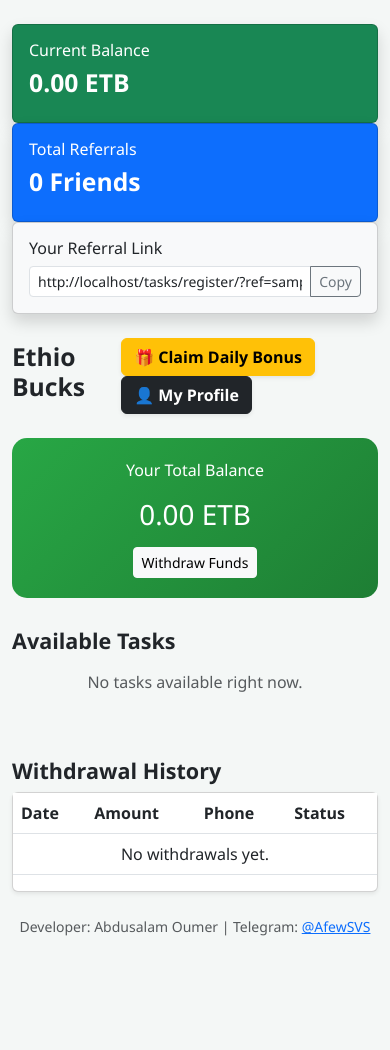
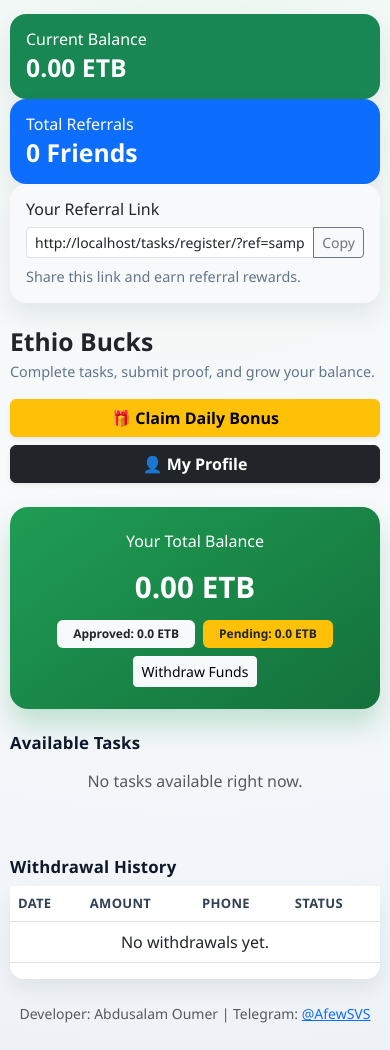
Before and after one commit to oumersalah2-cmd/EthioBucks, a Django app: page /tasks/ in a window 390 px wide. Before the commit the page ends 936 px from the top, so only its background shows below. Run offline with Django 5.2, Linux system fonts and the light colour scheme; the visitor is signed in with stand-in values (Sample User, id 1); data comes from the database, SQL or seed files in the repository; data that the repository does not hold is empty.

Commit message:
Polish key pages with mobile-first professional UI

```diff
--- a/tasks/templates/tasks/task_list.html
+++ b/tasks/templates/tasks/task_list.html
@@ -6,55 +6,133 @@
     <title>Ethio Bucks Dashboard</title>
     <link href="https://cdn.jsdelivr.net/npm/bootstrap@5.3.0/dist/css/bootstrap.min.css" rel="stylesheet">
     <style>
-        body { background-color: #f4f7f6; font-family: 'Segoe UI', Tahoma, Geneva, Verdana, sans-serif; }
-        .wallet-card { background: linear-gradient(135deg, #28a745 0%, #1e7e34 100%); color: white; border-radius: 15px; padding: 20px; margin-bottom: 30px; }
-        .task-card { border: none; border-radius: 10px; transition: transform 0.2s; }
-        .task-card:hover { transform: translateY(-5px); }
+        :root {
+            --bg-soft: #f3f7f5;
+            --ink: #0f172a;
+            --muted: #64748b;
+            --brand: #1f9d55;
+        }
+        body {
+            background: radial-gradient(circle at top, #eef7f2 0%, #f8fafc 52%, #eef2f7 100%);
+            color: var(--ink);
+            font-family: "Segoe UI", Tahoma, Geneva, Verdana, sans-serif;
+            min-height: 100vh;
+        }
+        .page-wrap {
+            max-width: 1120px;
+            margin: 0 auto;
+            padding: 20px 14px 30px;
+        }
+        .top-stat {
+            border: none;
+            border-radius: 16px;
+            box-shadow: 0 12px 24px rgba(15, 23, 42, 0.08);
+        }
+        .wallet-card {
+            background: linear-gradient(145deg, #1f9d55 0%, #14713b 100%);
+            color: white;
+            border: none;
+            border-radius: 18px;
+            padding: 22px;
+            box-shadow: 0 16px 28px rgba(31, 157, 85, 0.25);
+        }
+        .section-title {
+            font-weight: 700;
+            font-size: 1.2rem;
+            letter-spacing: 0.2px;
+        }
+        .task-card {
+            border: none;
+            border-radius: 14px;
+            transition: transform 0.2s ease, box-shadow 0.2s ease;
+            box-shadow: 0 10px 18px rgba(15, 23, 42, 0.06);
+        }
+        .task-card:hover {
+            transform: translateY(-4px);
+            box-shadow: 0 16px 24px rgba(15, 23, 42, 0.12);
+        }
+        .history-card {
+            border: none;
+            border-radius: 14px;
+            box-shadow: 0 10px 20px rgba(15, 23, 42, 0.07);
+        }
+        .table thead th {
+            font-size: 13px;
+            text-transform: uppercase;
+            letter-spacing: 0.3px;
+            color: #334155;
+        }
+        .soft-note {
+            color: var(--muted);
+            font-size: 0.9rem;
+        }
+        @media (max-width: 767.98px) {
+            .page-wrap {
+                padding: 14px 10px 26px;
+            }
+            .hero-actions .btn {
+                width: 100%;
+                margin-bottom: 8px;
+            }
+            .hero-actions .btn:last-child {
+                margin-bottom: 0;
+            }
+            .wallet-card h1 {
+                font-size: 1.85rem;
+            }
+            .section-title {
+                font-size: 1.05rem;
+            }
+        }
     </style>
 </head>
 <body>
 
-<div class="container py-4">
+<div class="page-wrap">
 
     <!-- TOP CARDS -->
     <div class="row mb-4">
         <div class="col-md-4">
-            <div class="card bg-success text-white shadow">
+            <div class="card top-stat bg-success text-white">
                 <div class="card-body">
-                    <h6>Current Balance</h6>
-                    <h2 class="fw-bold">{{ profile.balance }} ETB</h2>
+                    <h6 class="mb-1">Current Balance</h6>
+                    <h2 class="fw-bold mb-0">{{ profile.balance }} ETB</h2>
                 </div>
             </div>
         </div>
 
         <div class="col-md-4">
-            <div class="card bg-primary text-white shadow">
+            <div class="card top-stat bg-primary text-white">
                 <div class="card-body">
-                    <h6>Total Referrals</h6>
-                    <h2 class="fw-bold">{{ referral_count }} Friends</h2>
+                    <h6 class="mb-1">Total Referrals</h6>
+                    <h2 class="fw-bold mb-0">{{ referral_count }} Friends</h2>
                 </div>
             </div>
         </div>
 
         <div class="col-md-4">
-            <div class="card bg-light shadow">
+            <div class="card top-stat bg-light">
                 <div class="card-body">
                     <h6>Your Referral Link</h6>
                     <div class="input-group">
                         <input type="text" id="refLink" class="form-control form-control-sm"
                                value="{{ request.scheme }}://{{ request.get_host }}{% url 'tasks:register' %}?ref={{ request.user.username }}"
                                readonly>
-                        <button class="btn btn-outline-secondary btn-sm" onclick="copyLink()">Copy</button>
+                        <button class="btn btn-outline-secondary btn-sm" onclick="copyLink(this)">Copy</button>
                     </div>
+                    <small class="soft-note d-block mt-2">Share this link and earn referral rewards.</small>
                 </div>
             </div>
         </div>
     </div>
 
     <!-- HEADER -->
-    <div class="d-flex justify-content-between align-items-center mb-4">
-        <h2 class="fw-bold text-dark">Ethio Bucks</h2>
-        <div>
+    <div class="d-md-flex justify-content-between align-items-center mb-4">
+        <div class="mb-3 mb-md-0">
+            <h2 class="fw-bold text-dark mb-1">Ethio Bucks</h2>
+            <p class="soft-note mb-0">Complete tasks, submit proof, and grow your balance.</p>
+        </div>
+        <div class="hero-actions">
             <a href="{% url 'tasks:claim_daily_bonus' %}" class="btn btn-warning shadow-sm me-2 fw-bold">
                 🎁 Claim Daily Bonus
             </a>
@@ -76,36 +154,40 @@
     {% endif %}
 
     <!-- WALLET -->
-    <div class="wallet-card text-center">
+    <div class="wallet-card text-center mb-4">
         <p>Your Total Balance</p>
-        <h1>{{ profile.balance }} ETB</h1>
+        <h1 class="fw-bold mb-3">{{ profile.balance }} ETB</h1>
+        <div class="d-flex justify-content-center gap-2 flex-wrap">
+            <span class="badge bg-light text-dark px-3 py-2">Approved: {{ approved_money }} ETB</span>
+            <span class="badge bg-warning text-dark px-3 py-2">Pending: {{ pending_money }} ETB</span>
+        </div>
         <a href="{% url 'tasks:withdraw_money' %}" class="btn btn-light btn-sm mt-2">
             Withdraw Funds
         </a>
     </div>
 
     <!-- TASKS -->
-    <h4 class="mb-3 fw-bold">Available Tasks</h4>
+    <h4 class="mb-3 section-title">Available Tasks</h4>
     <div class="row g-3">
 
         {% for task in tasks %}
         <div class="col-md-6 col-lg-4">
-            <div class="card task-card h-100 shadow-sm">
+            <div class="card task-card h-100">
                 <div class="card-body d-flex flex-column">
 
-                    <h5 class="fw-bold">{{ task.title }}</h5>
+                    <h5 class="fw-bold mb-2">{{ task.title }}</h5>
                     <p class="text-muted small">{{ task.description }}</p>
 
-                    <p class="small text-muted">
+                    <p class="small text-muted mb-3">
                         Task Instructions and Proof Submission.
                     </p>
 
-                    <a href="{% url 'tasks:task_detail' task.id %}" class="btn btn-primary btn-sm mb-2 w-100 fw-bold">
+                    <a href="{% url 'tasks:task_detail' task.id %}" class="btn btn-primary btn-sm mb-2 w-100 fw-bold mt-auto">
                         View Task Details & Submit Proof
                     </a>
 
                     <div class="mt-3 text-end">
-                        <span class="badge bg-success">+{{ task.reward }} ETB</span>
+                        <span class="badge bg-success px-3 py-2">+{{ task.reward }} ETB</span>
                     </div>
 
                 </div>
@@ -119,8 +201,8 @@
 
     <!-- WITHDRAWAL HISTORY -->
     <div class="mt-5">
-        <h4 class="fw-bold">Withdrawal History</h4>
-        <div class="card shadow-sm">
+        <h4 class="section-title">Withdrawal History</h4>
+        <div class="card history-card">
             <div class="table-responsive">
                 <table class="table table-hover">
                     <thead>
@@ -164,11 +246,15 @@
 
 <!-- JS -->
 <script>
-function copyLink() {
+function copyLink(button) {
     var copyText = document.getElementById("refLink");
 
     navigator.clipboard.writeText(copyText.value)
-        .then(() => alert("Link copied!"))
+        .then(() => {
+            const oldText = button.innerText;
+            button.innerText = "Copied!";
+            setTimeout(() => { button.innerText = oldText; }, 1200);
+        })
         .catch(() => alert("Failed to copy"));
 }
 </script>
```
Also changed, not shown: tasks/templates/tasks/change_password.html (+23 -3 lines), tasks/templates/tasks/profile.html (+40 -10 lines), tasks/templates/tasks/task_detail.html (+43 -9 lines), tasks/templates/tasks/withdraw.html (+47 -4 lines).
